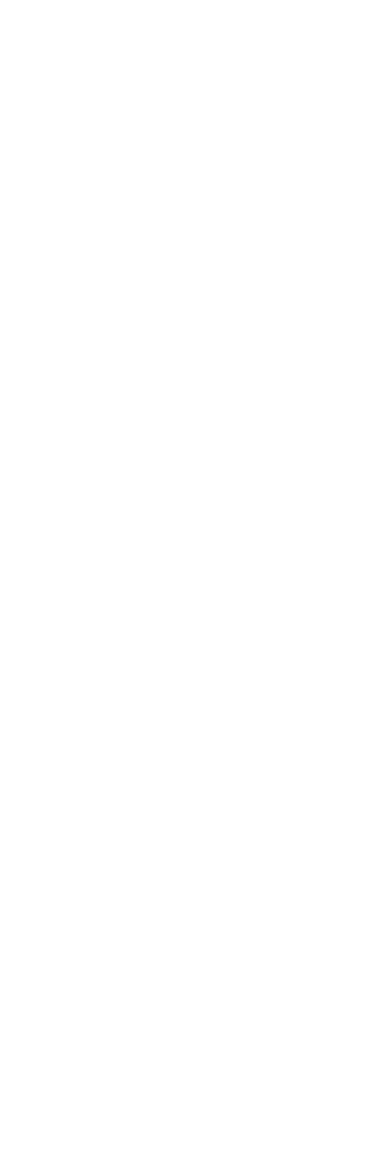
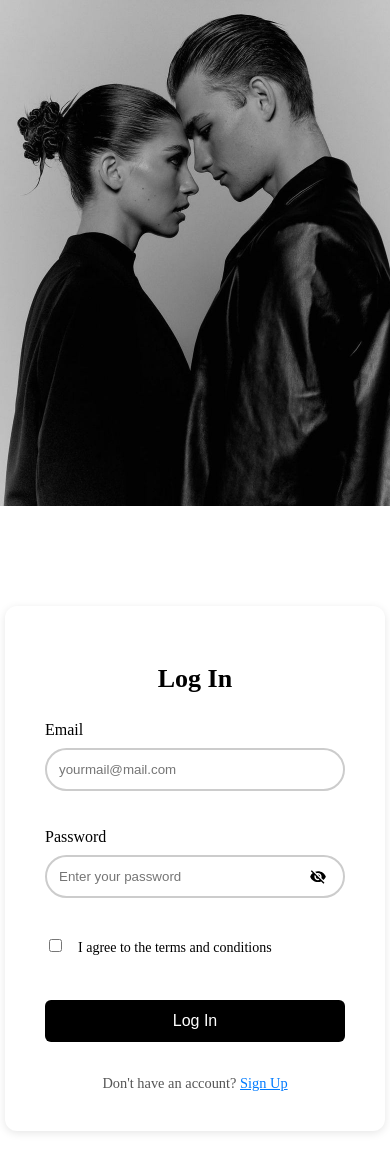
Before and after one commit to MrLipa2496/ModelPlatform, a React (Vite) app in the folder client/: page /login in a window 390 px wide. Before the commit this address had no page. Shown: the top 1172 px of the page. Before the commit the page ends 844 px from the top, so only its background shows below. Built offline with nearby package versions, Linux system fonts and the light colour scheme; a web font is replaced by a local one.

Commit message:
Add AuthLayout

```diff
--- a/client/src/App.jsx
+++ b/client/src/App.jsx
@@ -1,12 +1,16 @@
 import { BrowserRouter as Router, Routes, Route } from 'react-router-dom';
 import './reset.css';
 import BasePage from './pages/BasePage';
+import LoginPage from './pages/LoginPage';
+import SignupPage from './pages/SignupPage';
 
 function App () {
   return (
     <Router>
       <Routes>
-        <Route path='/' element={<BasePage />}></Route>
+        <Route path='/login' element={<LoginPage />} />
+        <Route path='/signup' element={<SignupPage />} />
+        <Route path='/' element={<BasePage />} />
       </Routes>
     </Router>
   );
--- /dev/null
+++ b/client/src/components/AuthLayout/AuthLayout.module.sass
@@ -0,0 +1,60 @@
+.authPage
+  display: flex
+  width: 100%
+  min-height: 100vh
+  overflow: hidden
+
+.leftSide,
+.rightSide
+  flex: 0 0 50%
+  display: flex
+  justify-content: center
+  align-items: center
+  position: relative
+  overflow: hidden
+  box-sizing: border-box
+
+.formSide
+  width: 100%
+  height: 100%
+  display: flex
+  flex-direction: column
+  align-items: flex-start
+  justify-content: flex-start
+  overflow-y: auto
+  padding: 3rem 2rem 2rem 2rem
+
+.sideImage
+  width: 100%
+  height: 100%
+  object-fit: cover
+
+.leftSide .formSide,
+.rightSide .formSide
+  max-height: 100%
+  overflow-y: auto
+
+@media (max-width: 1020px)
+  .authPage
+    flex-direction: column
+    width: 100%
+    height: auto
+
+  .leftSide,
+  .rightSide
+    flex: 0 0 auto
+    width: 100%
+    height: auto
+
+  .sideImage
+    width: 100%
+    height: 60vh
+    min-height: 250px
+    object-fit: cover
+    object-position: center 20%
+
+
+  .formSide
+    width: 100%
+    max-height: none
+    padding: 2rem
--- /dev/null
+++ b/client/src/components/AuthLayout/index.jsx
@@ -0,0 +1,13 @@
+import React from 'react';
+import styles from './AuthLayout.module.sass';
+
+export default function AuthLayout ({ children, imageSrc }) {
+  return (
+    <div className={styles.authPage}>
+      <div className={styles.leftSide}>
+        <img src={imageSrc} alt='Auth' className={styles.sideImage} />
+      </div>
+      <div className={styles.rightSide}>{children}</div>
+    </div>
+  );
+}
--- a/client/src/components/LoginForm/LoginForm.module.sass
+++ b/client/src/components/LoginForm/LoginForm.module.sass
@@ -85,6 +85,19 @@
   &:hover
     background-color: #222
 
+.toggleLink
+  margin-top: 1rem
+  text-align: center
+  font-size: 0.9rem
+  color: #555
+
+.linkText
+  color: #007bff
+  cursor: pointer
+  &:hover
+    text-decoration: underline
+
+
 .errorMessage
   position: absolute
   color: $form-error-color
--- a/client/src/components/LoginForm/index.jsx
+++ b/client/src/components/LoginForm/index.jsx
@@ -78,6 +78,13 @@
             <button type='submit' className={styles.formButton}>
               Log In
             </button>
+
+            <div className={styles.toggleLink}>
+              Don't have an account?{' '}
+              <a href='/signup' className={styles.linkText}>
+                Sign Up
+              </a>
+            </div>
           </Form>
         )}
       </Formik>
--- a/client/src/components/SignupForm/SignupForm.module.sass
+++ b/client/src/components/SignupForm/SignupForm.module.sass
@@ -7,6 +7,7 @@
 .formWrapper
   max-width: 400px
   min-width: 300px
+  width: 100%
   margin: 100px auto
   box-shadow: 0 2px 8px rgba(0,0,0,0.1)
   border-radius: 12px
@@ -96,6 +97,18 @@
   &:hover
     background-color: #222
 
+.toggleLink
+  margin-top: 1rem
+  text-align: center
+  font-size: 0.9rem
+  color: #555
+
+.linkText
+  color: #007bff
+  cursor: pointer
+  &:hover
+    text-decoration: underline
+
 .errorMessage
   position: absolute
   color: $form-error-color
--- a/client/src/components/SignupForm/index.jsx
+++ b/client/src/components/SignupForm/index.jsx
@@ -122,6 +122,13 @@
               <button type='submit' className={styles.formButton}>
                 Sign Up
               </button>
+
+              <div className={styles.toggleLink}>
+                Already have an account?{' '}
+                <a href='/login' className={styles.linkText}>
+                  Log In
+                </a>
+              </div>
             </Form>
           );
         }}
--- /dev/null
+++ b/client/src/pages/LoginPage/index.jsx
@@ -0,0 +1,12 @@
+import React from 'react';
+import LoginForm from '../../components/LoginForm';
+import loginImage from '../../../img/formsFoto/loginImage.jpg';
+import AuthLayout from '../../components/AuthLayout';
+
+export default function LoginPage () {
+  return (
+    <AuthLayout imageSrc={loginImage}>
+      <LoginForm />
+    </AuthLayout>
+  );
+}
--- /dev/null
+++ b/client/src/pages/SignupPage/index.jsx
@@ -0,0 +1,12 @@
+import React from 'react';
+import SignupForm from '../../components/SignupForm';
+import signupImage from '../../../img/formsFoto/signupImage.jpg';
+import AuthLayout from '../../components/AuthLayout';
+
+export default function SignupPage () {
+  return (
+    <AuthLayout imageSrc={signupImage}>
+      <SignupForm />
+    </AuthLayout>
+  );
+}
```
Also changed, not shown: client/img/formsFoto/loginImage.jpg (added), client/img/formsFoto/signupImage.jpg (added).
